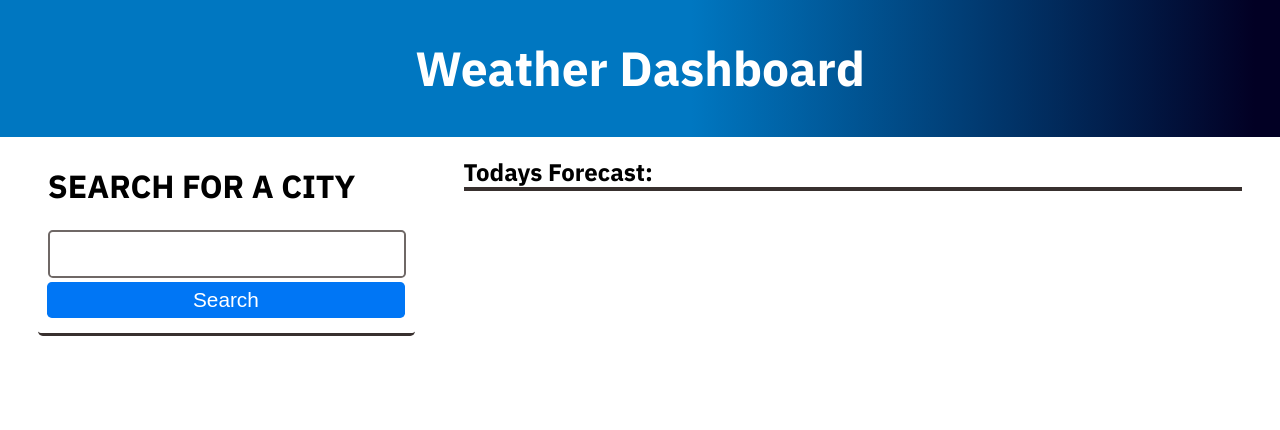
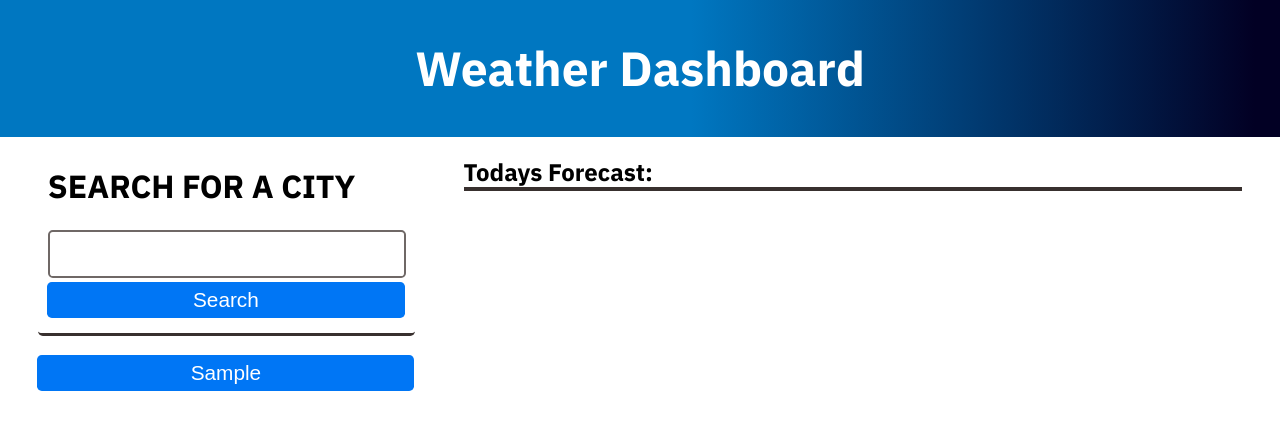
Before and after one commit to Lil-Chevy/weatherApp, a plain HTML site: page index.html in a window 1280 px wide. Both pictures are taken after typing "Sample" into the empty fields and a click on the button "Search". Drawn offline with Linux system fonts and the light colour scheme; no server answers.

Commit message:
add function to button

```diff
--- a/assets/css/style.css
+++ b/assets/css/style.css
@@ -42,7 +42,13 @@ p {
   font-size: 1.2rem;
 }
 
-.btn {
+.btn,
+.btn0,
+.btn1,
+.btn2,
+.btn3,
+.btn4,
+.btn5 {
   font-size: 1.3rem;
   text-decoration: none;
   padding: 6px 5px;
@@ -561,3 +567,7 @@ p {
   color: white;
   padding: 3px;
 }
+
+#appendButton {
+  text-align: center;
+}
--- a/assets/js/homepage.js
+++ b/assets/js/homepage.js
@@ -4,6 +4,9 @@ var nameInputEl = document.querySelector("#username");
 var repoContainerEl = document.querySelector("#repos-container");
 var repoSearchTerm = document.querySelector("#repo-search-term");
 var smallCardsEl = document.querySelector("#small-cards");
+var UserInputButton = document.createElement("div");
+
+var buttonStorage = [];
 
 var formSubmitHandler = function (event) {
   // prevent page from refreshing
@@ -14,6 +17,20 @@ var formSubmitHandler = function (event) {
 
   if (username) {
     getUserRepos(username);
+    // push to button storage
+    buttonStorage.unshift(username);
+    // button Box
+    var buttonBox = document.createElement("div");
+    buttonBox.setAttribute("id", "buttonBox" + username);
+    appendButton.appendChild(buttonBox);
+    // button appending
+    var buttonUserInput = document.createElement("button");
+    buttonBox.appendChild(buttonUserInput);
+    buttonUserInput.setAttribute("type", "submit");
+    buttonUserInput.setAttribute("class", "btn");
+    buttonUserInput.innerHTML = username;
+
+    console.log("BUTTON STORAGE", buttonStorage);
 
     // clear old content
     repoContainerEl.textContent = "";
```
Also changed, not shown: 2 other files.
